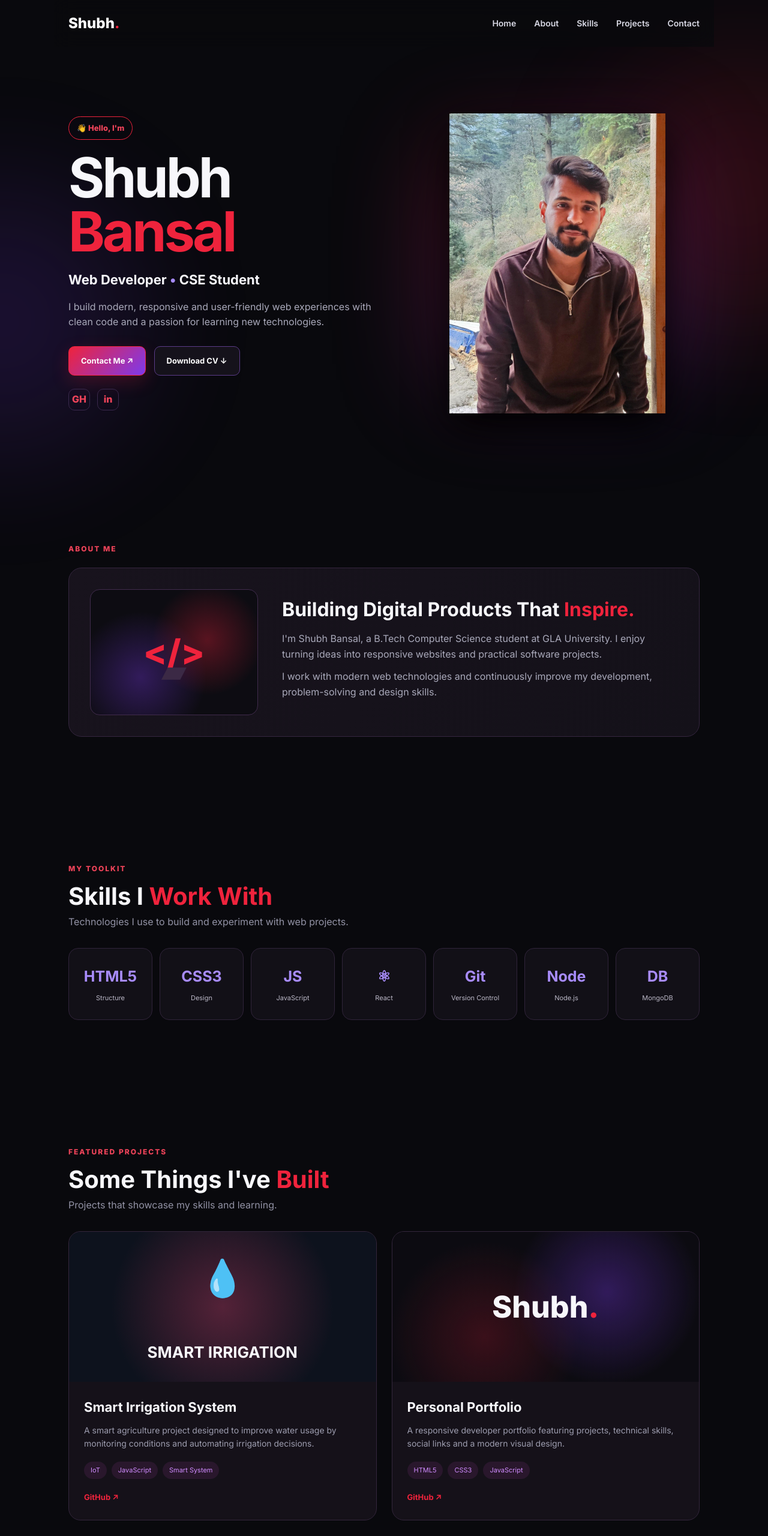
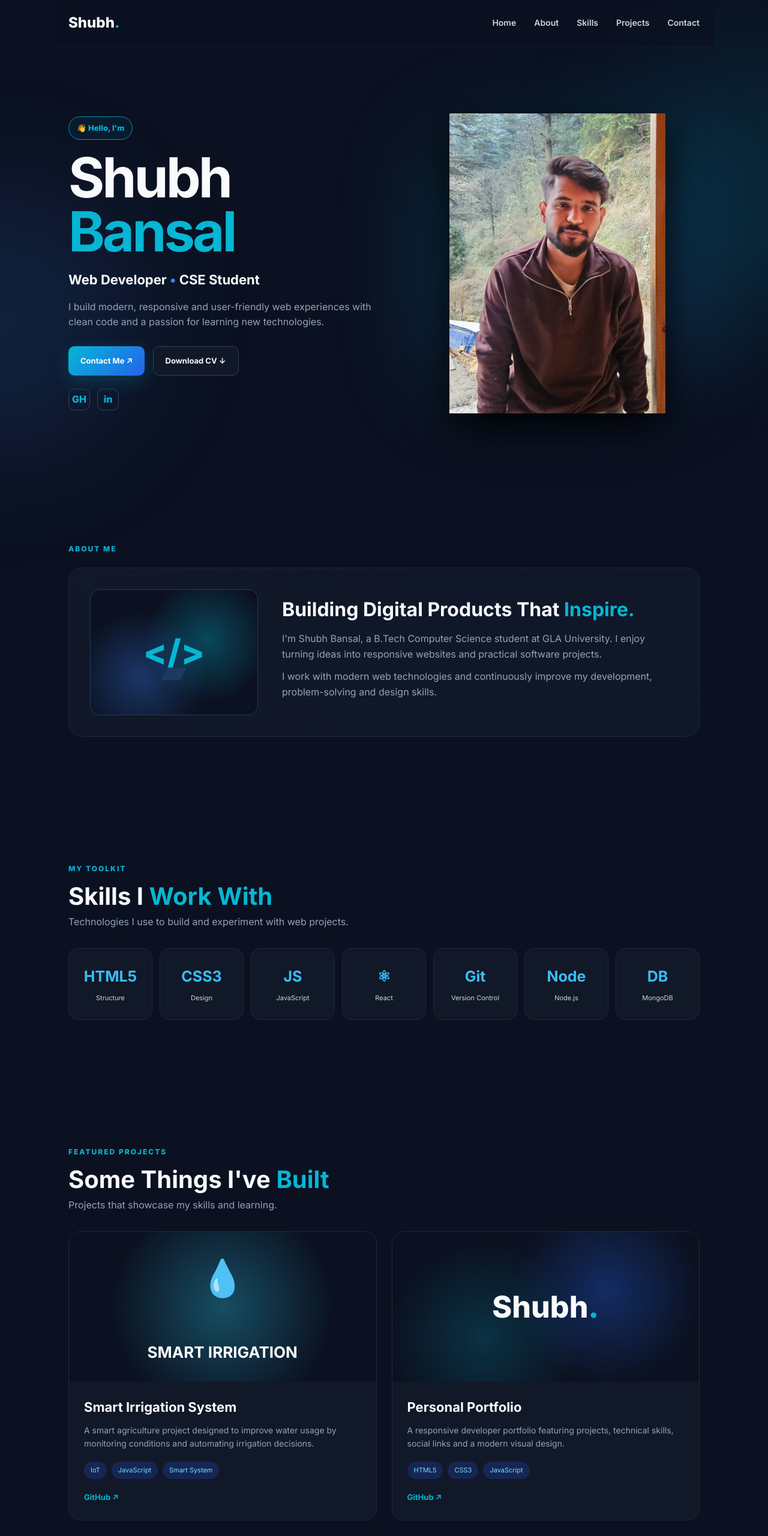
Before and after one commit to shubh123-max/Portfolio, a plain HTML site: page index.html in a window 1280 px wide. Shown: the top 2560 px of the page at 60% size. Drawn offline with Linux system fonts and the light colour scheme.

Commit message:
Update style.css

```diff
--- a/style.css
+++ b/style.css
@@ -1,38 +1,46 @@
-*{box-sizing:border-box;margin:0;padding:0}
+*{
+  box-sizing:border-box;
+  margin:0;
+  padding:0
+}
 
-html{scroll-behavior:smooth}
+html{
+  scroll-behavior:smooth
+}
 
 body{
   font-family:Inter,Arial,sans-serif;
-background:#09090d;
-color:#f7f7fb;
+  background:#0B1120;
+  color:#F8FAFC;
   line-height:1.6;
   overflow-x:hidden
 }
 
+/* Background glow */
 .bg-orb{
   position:fixed;
   width:450px;
   height:450px;
   border-radius:50%;
   filter:blur(110px);
-opacity:.16;
+  opacity:.14;
   pointer-events:none;
   z-index:-1
 }
 
 .orb1{
-background:#ef233c;
+  background:#06B6D4;
   top:12%;
   right:-180px
 }
 
 .orb2{
-background:#7c3aed;
+  background:#3B82F6;
   bottom:5%;
   left:-220px
 }
 
+/* Header */
 .header{
   height:78px;
   max-width:1100px;
@@ -44,8 +52,9 @@ padding:0 24px;
   position:sticky;
   top:0;
   z-index:20;
-background:rgba(9,9,13,.78);
-backdrop-filter:blur(16px)
+  background:rgba(11,17,32,.78);
+  backdrop-filter:blur(16px);
+  border-bottom:1px solid rgba(148,163,184,.08)
 }
 
 .logo{
@@ -60,16 +69,17 @@ text-decoration:none
 h1 span,
 h2 span,
 .project-image span{
-color:#ef233c
+  color:#06B6D4
 }
 
+/* Navigation */
 nav{
   display:flex;
   gap:30px
 }
 
 nav a{
-color:#d8d8e4;
+  color:#CBD5E1;
   text-decoration:none;
   font-size:14px;
   font-weight:600;
@@ -77,7 +87,7 @@ transition:.25s
 }
 
 nav a:hover{
-color:#a78bfa
+  color:#06B6D4
 }
 
 .menu{
@@ -88,12 +98,14 @@ color:white;
   font-size:24px
 }
 
+/* Sections */
 .section{
   max-width:1100px;
   margin:auto;
   padding:105px 24px
 }
 
+/* Hero */
 .hero{
   min-height:calc(100vh - 78px);
   display:grid;
@@ -104,7 +116,7 @@ gap:50px
 
 .eyebrow,
 .section-label{
-color:#f0445a;
+  color:#06B6D4;
   font-size:12px;
   font-weight:800;
   letter-spacing:2px
@@ -112,12 +124,13 @@ letter-spacing:2px
 
 .eyebrow{
   display:inline-block;
-border:1px solid #ef233c;
+  border:1px solid #0891B2;
   border-radius:30px;
   padding:8px 13px;
   letter-spacing:0;
   font-size:13px;
-margin-bottom:18px
+  margin-bottom:18px;
+  background:rgba(6,182,212,.06)
 }
 
 .hero h1{
@@ -133,16 +146,17 @@ margin-bottom:14px
 }
 
 .hero h2 i{
-color:#a78bfa;
+  color:#3B82F6;
   font-style:normal
 }
 
 .hero p{
   max-width:580px;
-color:#a9a9ba;
+  color:#94A3B8;
   font-size:16px
 }
 
+/* Buttons */
 .actions{
   display:flex;
   gap:14px;
@@ -157,24 +171,37 @@ justify-content:center;
   padding:13px 20px;
   border-radius:10px;
   text-decoration:none;
-border:1px solid #ef233c;
+  border:1px solid #2563EB;
   font-weight:700;
   font-size:13px;
-cursor:pointer
+  cursor:pointer;
+  transition:.25s
 }
 
 .primary{
-background:linear-gradient(135deg,#ef233c,#7c3aed);
+  background:linear-gradient(135deg,#06B6D4,#2563EB);
   color:#fff;
-box-shadow:0 10px 30px #ef233c33
+  border:none;
+  box-shadow:0 10px 30px rgba(6,182,212,.20)
+}
+
+.primary:hover{
+  transform:translateY(-2px);
+  box-shadow:0 14px 35px rgba(6,182,212,.28)
 }
 
 .secondary{
-background:#15121b;
-color:#fff;
-border-color:#5b3b88
+  background:#111827;
+  color:#F8FAFC;
+  border-color:#334155
 }
 
+.secondary:hover{
+  border-color:#06B6D4;
+  color:#06B6D4
+}
+
+/* Social icons */
 .socials{
   display:flex;
   gap:12px;
@@ -184,22 +211,23 @@ margin-top:22px
 .socials a{
   width:36px;
   height:36px;
-border:1px solid #3a294d;
+  border:1px solid #334155;
   border-radius:10px;
   display:grid;
   place-items:center;
-color:#f0445a;
+  color:#06B6D4;
   text-decoration:none;
   font-weight:800;
   transition:.25s
 }
 
 .socials a:hover{
-border-color:#ef233c;
-color:#a78bfa;
+  border-color:#06B6D4;
+  color:#3B82F6;
   transform:translateY(-3px)
 }
 
+/* Profile image */
 .hero-photo-wrap{
   height:500px;
   position:relative;
@@ -211,9 +239,9 @@ place-items:center
   position:absolute;
   width:390px;
   height:390px;
-background:linear-gradient(135deg,#ef233c,#7c3aed);
+  background:linear-gradient(135deg,#06B6D4,#3B82F6);
   filter:blur(90px);
-opacity:.35
+  opacity:.28
 }
 
 .hero-photo-wrap img{
@@ -231,27 +259,28 @@ position:relative;
   z-index:2;
   width:310px;
   height:390px;
-border:1px dashed #70408d;
+  border:1px dashed #475569;
   border-radius:25px;
-background:#17121c;
+  background:#111827;
   place-items:center;
   text-align:center;
-color:#9f9aad
+  color:#94A3B8
 }
 
 .photo-placeholder strong{
   font-size:80px;
-color:#ef233c
+  color:#06B6D4
 }
 
 .photo-placeholder small{
   display:block
 }
 
+/* About */
 .about-card{
   margin-top:22px;
-border:1px solid #35263f;
-background:linear-gradient(120deg,#18131d,#141119);
+  border:1px solid #1E293B;
+  background:linear-gradient(120deg,#111827,#0F172A);
   border-radius:22px;
   padding:35px;
   display:grid;
@@ -264,10 +293,10 @@ align-items:center
   height:210px;
   border-radius:16px;
   background:
-radial-gradient(circle at 70% 40%,#ef233c55,transparent 40%),
-radial-gradient(circle at 30% 70%,#7c3aed55,transparent 45%),
-#0d0c12;
-border:1px solid #402b4c;
+    radial-gradient(circle at 70% 40%,#06B6D455,transparent 45%),
+    radial-gradient(circle at 30% 70%,#3B82F655,transparent 45%),
+    #0B1120;
+  border:1px solid #1E3A5F;
   display:grid;
   place-items:center;
   position:relative
@@ -275,7 +304,7 @@ position:relative
 
 .code-icon{
   font-size:58px;
-color:#ef233c;
+  color:#06B6D4;
   font-weight:800
 }
 
@@ -283,7 +312,7 @@ font-weight:800
   position:absolute;
   bottom:30px;
   font-size:55px;
-color:#3b2945
+  color:#1E3A5F
 }
 
 .about-card h2{
@@ -293,10 +322,11 @@ margin-bottom:16px
 }
 
 .about-card p{
-color:#a9a9ba;
+  color:#94A3B8;
   margin-bottom:12px
 }
 
+/* Section heading */
 .section-heading{
   margin:14px 0 30px
 }
@@ -307,10 +337,11 @@ line-height:1.15
 }
 
 .section-heading p{
-color:#9292a5;
+  color:#94A3B8;
   margin-top:7px
 }
 
+/* Skills */
 .skills-grid{
   display:grid;
   grid-template-columns:repeat(7,1fr);
@@ -319,8 +350,8 @@ gap:12px
 
 .skill{
   min-height:120px;
-border:1px solid #30243a;
-background:#121017;
+  border:1px solid #1E293B;
+  background:#111827;
   border-radius:16px;
   display:flex;
   flex-direction:column;
@@ -332,20 +363,21 @@ transition:.25s
 
 .skill:hover{
   transform:translateY(-5px);
-border-color:#ef233c;
-background:#1a131d
+  border-color:#06B6D4;
+  background:#162033
 }
 
 .skill b{
   font-size:25px;
-color:#a78bfa
+  color:#38BDF8
 }
 
 .skill span{
   font-size:11px;
-color:#bbb8c7
+  color:#CBD5E1
 }
 
+/* Projects */
 .projects-grid{
   display:grid;
   grid-template-columns:repeat(2,1fr);
@@ -353,8 +385,8 @@ gap:25px
 }
 
 .project{
-border:1px solid #33263c;
-background:#151119;
+  border:1px solid #1E293B;
+  background:#111827;
   border-radius:20px;
   overflow:hidden;
   transition:.3s
@@ -362,7 +394,8 @@ transition:.3s
 
 .project:hover{
   transform:translateY(-7px);
-border-color:#ef233c
+  border-color:#06B6D4;
+  box-shadow:0 15px 40px rgba(6,182,212,.08)
 }
 
 .project-image{
@@ -374,7 +407,7 @@ text-align:center
 }
 
 .project-image.irrigation{
-background:radial-gradient(circle,#542238,#0d121d 65%)
+  background:radial-gradient(circle,#164E63,#0B1120 65%)
 }
 
 .project-image.irrigation div{
@@ -383,9 +416,9 @@ font-size:60px
 
 .project-image.portfolio{
   background:
-radial-gradient(circle at 70% 40%,#7c3aed55,transparent 40%),
-radial-gradient(circle at 30% 70%,#ef233c33,transparent 40%),
-#0c0b11
+    radial-gradient(circle at 70% 40%,#2563EB55,transparent 40%),
+    radial-gradient(circle at 30% 70%,#06B6D433,transparent 40%),
+    #0B1120
 }
 
 .project-image.portfolio div{
@@ -402,7 +435,7 @@ font-size:22px
 }
 
 .project-body p{
-color:#9d9daf;
+  color:#94A3B8;
   margin:10px 0 18px;
   font-size:14px
 }
@@ -414,8 +447,8 @@ flex-wrap:wrap
 }
 
 .tags span{
-background:#29172c;
-color:#d08cff;
+  background:#172554;
+  color:#67E8F9;
   border-radius:20px;
   padding:6px 11px;
   font-size:11px
@@ -424,12 +457,17 @@ font-size:11px
 .project-link{
   display:inline-block;
   margin-top:20px;
-color:#ef233c;
+  color:#06B6D4;
   text-decoration:none;
   font-size:13px;
   font-weight:700
 }
 
+.project-link:hover{
+  color:#38BDF8
+}
+
+/* Contact */
 .contact-grid{
   display:grid;
   grid-template-columns:.8fr 1.2fr;
@@ -443,7 +481,7 @@ line-height:1.15
 }
 
 .contact p{
-color:#9e9eaf;
+  color:#94A3B8;
   margin:12px 0 25px
 }
 
@@ -453,7 +491,7 @@ margin:18px 0
 
 .contact-item small{
   display:block;
-color:#8f8ca0;
+  color:#64748B;
   font-size:11px;
   text-transform:uppercase;
   letter-spacing:1px
@@ -461,11 +499,16 @@ letter-spacing:1px
 
 .contact-item a,
 .contact-item strong{
-color:#ddd;
+  color:#E2E8F0;
   text-decoration:none;
   font-size:14px
 }
 
+.contact-item a:hover{
+  color:#06B6D4
+}
+
+/* Form */
 form{
   display:grid;
   gap:13px
@@ -474,8 +517,8 @@ gap:13px
 input,
 textarea{
   width:100%;
-border:1px solid #35283d;
-background:#151119;
+  border:1px solid #1E293B;
+  background:#111827;
   color:white;
   border-radius:11px;
   padding:15px;
@@ -485,8 +528,8 @@ outline:none
 
 input:focus,
 textarea:focus{
-border-color:#ef233c;
-box-shadow:0 0 0 2px #ef233c22
+  border-color:#06B6D4;
+  box-shadow:0 0 0 2px rgba(6,182,212,.10)
 }
 
 textarea{
@@ -494,15 +537,16 @@ height:160px;
   resize:vertical
 }
 
+/* Footer */
 footer{
-border-top:1px solid #30243a;
-background:#111018;
+  border-top:1px solid #1E293B;
+  background:#0F172A;
   padding:45px max(24px,calc((100% - 1100px)/2));
   display:flex;
   align-items:center;
   justify-content:space-between;
   gap:20px;
-color:#858495;
+  color:#64748B;
   font-size:12px
 }
 
@@ -514,6 +558,7 @@ max-width:300px
   color:#fff
 }
 
+/* Tablet */
 @media(max-width:850px){
 
   nav{
@@ -564,9 +609,9 @@ footer{
     flex-direction:column;
     text-align:center
   }
-
 }
 
+/* Mobile */
 @media(max-width:500px){
 
   .section{
@@ -603,5 +648,4 @@ max-height:330px
     width:280px;
     height:280px
   }
-
 }
```
Lines whose indentation alone changed are shown as unchanged.
